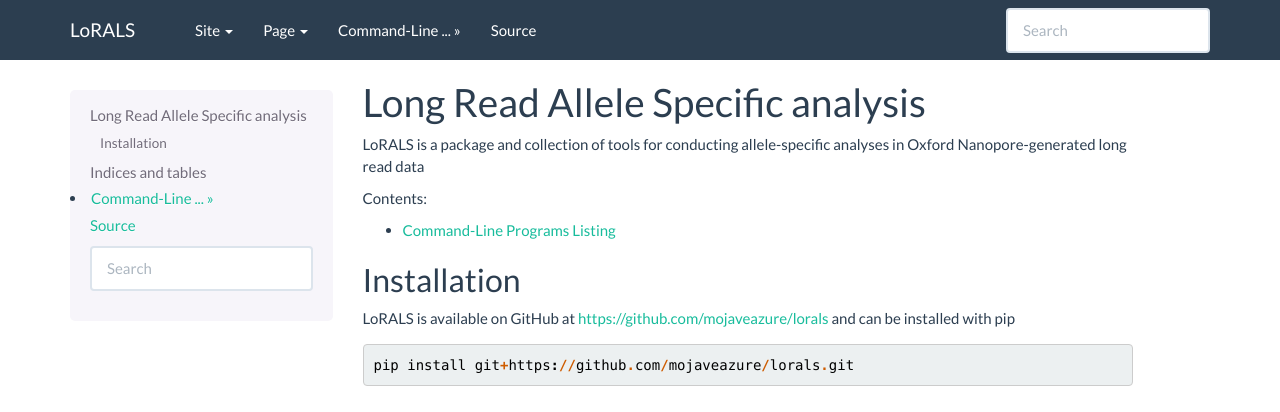
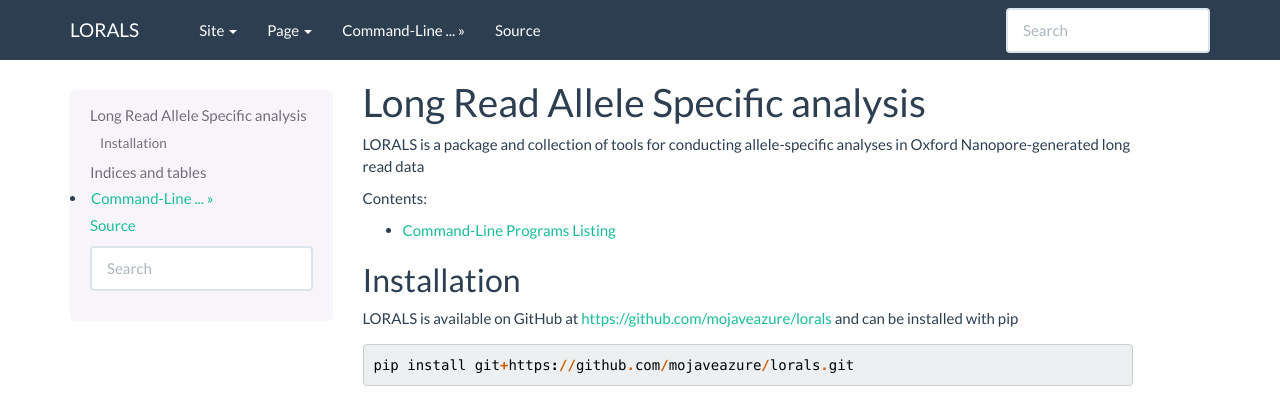
Before and after one commit to LappalainenLab/lorals, a Sphinx documentation site: the page built from docs/source/index.rst, in a window 1280 px wide. Shown: the top 412 px of the page. Built offline with Sphinx 7.4.7, drawn with Linux system fonts in a browser that asks for light colours.

```diff
--- a/README.rst
+++ b/README.rst
@@ -7,7 +7,7 @@ A Python package for allele-specific analyses in long-read data. Written by Dafn
 Dependencies
 ============
 
-LoRALS depends on Python 3, SAMTools, and Bedtools. All other dependencies are installed automatically by pip
+LORALS depends on Python 3, SAMTools, and Bedtools. All other dependencies are installed automatically by pip
 
 Installation
 ============
--- a/docs/source/conf.py
+++ b/docs/source/conf.py
@@ -23,7 +23,7 @@ sys.path.insert(0, basedir)
 
 # -- Project information -----------------------------------------------------
 
-project = 'LoRALS'
+project = 'LORALS'
 copyright = '2020, Dafni Glinos, Paul Hoffman'
 author = 'Dafni Glinos, Paul Hoffman'
 
--- a/docs/source/index.rst
+++ b/docs/source/index.rst
@@ -1,4 +1,4 @@
-.. LoRALS documentation master file, created by
+.. LORALS documentation master file, created by
    sphinx-quickstart on Tue Sep 22 10:43:10 2020.
    You can adapt this file completely to your liking, but it should at least
    contain the root `toctree` directive.
@@ -6,7 +6,7 @@
 Long Read Allele Specific analysis
 ==================================
 
-LoRALS is a package and collection of tools for conducting allele-specific analyses
+LORALS is a package and collection of tools for conducting allele-specific analyses
 in Oxford Nanopore-generated long read data
 
 .. toctree::
@@ -19,7 +19,7 @@ in Oxford Nanopore-generated long read data
 Installation
 ------------
 
-LoRALS is available on GitHub at https://github.com/mojaveazure/lorals and can be installed with pip
+LORALS is available on GitHub at https://github.com/mojaveazure/lorals and can be installed with pip
 
 ::
 
@@ -29,7 +29,7 @@ LoRALS is available on GitHub at https://github.com/mojaveazure/lorals and can b
 .. Command-line tools
 .. ------------------
 
-.. LoRALS provides the following command-line tools
+.. LORALS provides the following command-line tools
 
 .. - :code:`calc_asts`: Calculate allele specific transcript structure (asts) and allele-specific expression (ase)
 .. - :code:`annotate_ase`: Annotate an ase matrix with gene IDs, genotype information, and blacklist and other warnings
--- a/setup.py
+++ b/setup.py
@@ -1,6 +1,6 @@
 #!/usr/bin/env python3
 
-"""Install LoRALS"""
+"""Install LORALS"""
 
 import os
 import sys
@@ -20,7 +20,7 @@ from setuptools import find_packages
 from setuptools.command.install import install
 
 #   Some basic information
-NAME: str = "LoRALS"
+NAME: str = "LORALS"
 AUTHOR: str = "Dafni Glinos"
 AUTHOR_EMAIL: str = "dglinos@nygenome.org"
 LICENSE: str = ""
```
